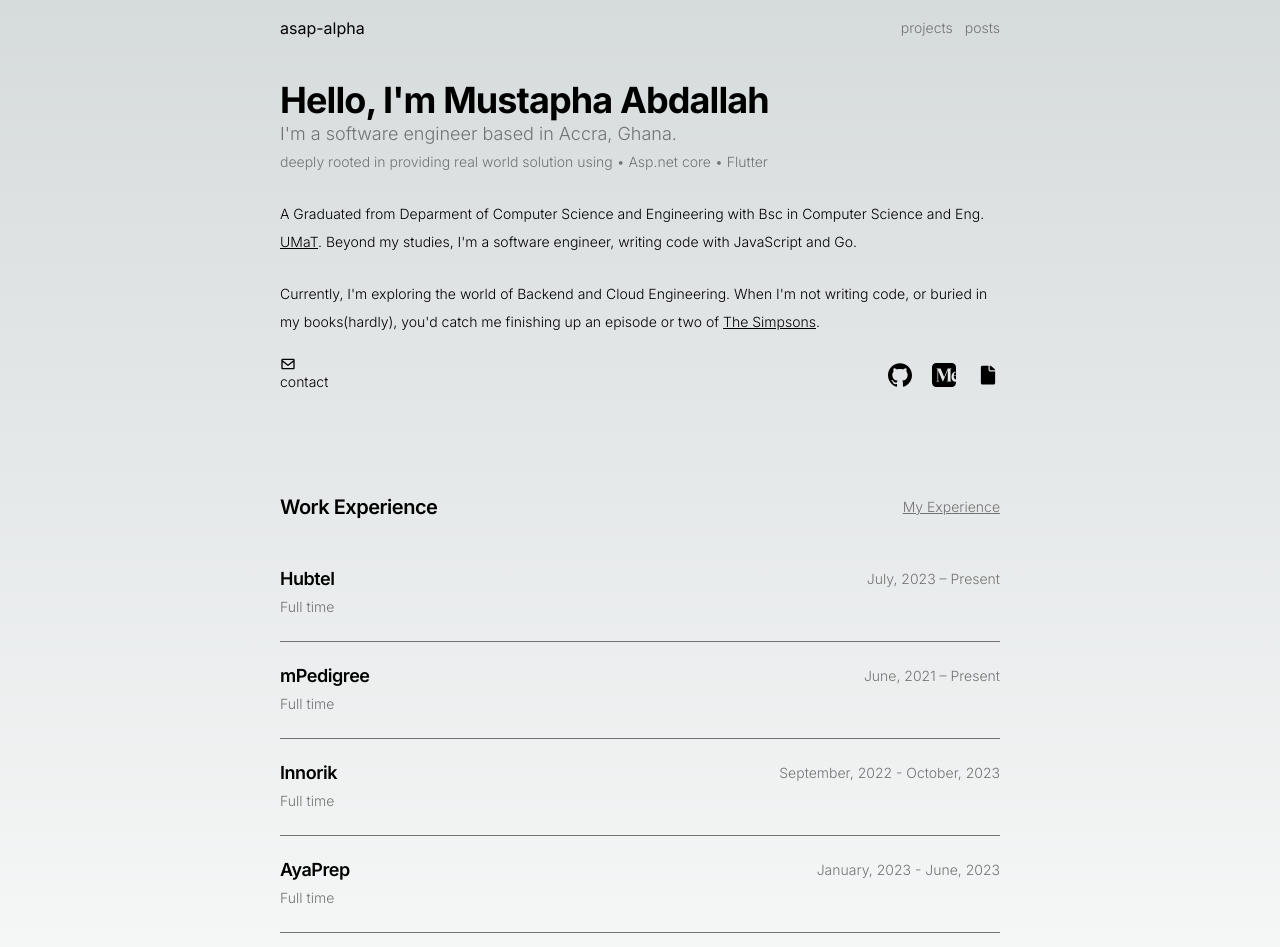
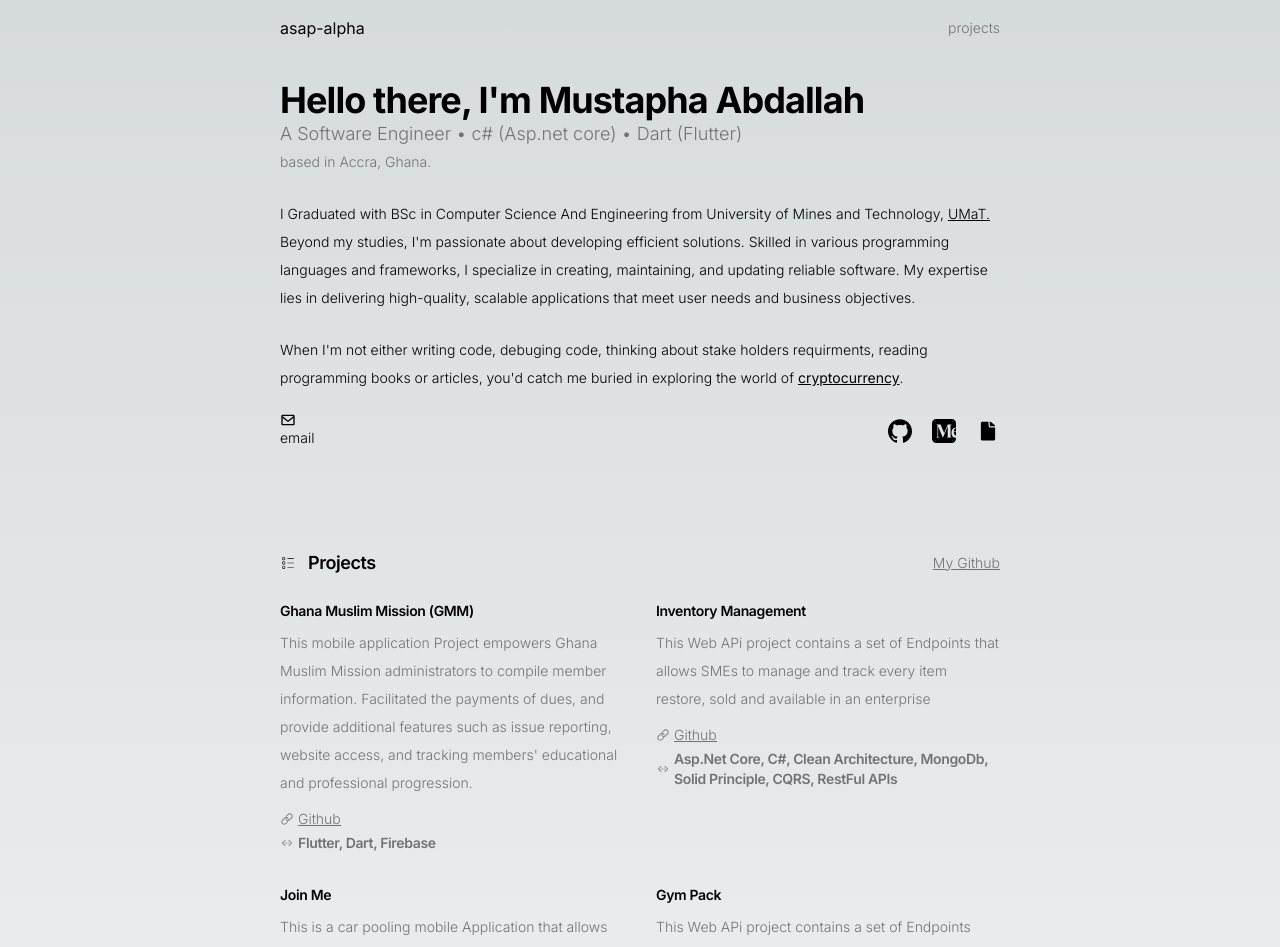
Before and after one commit to asap-alpha/personal-portfolio, a Next.js app: page / in a window 1280 px wide. Shown: the top 947 px of the page. Built offline with nearby package versions, Linux system fonts and the light colour scheme.

Commit message:
project added

```diff
--- a/src/app/layers/intro.tsx
+++ b/src/app/layers/introduction.tsx
@@ -3,17 +3,18 @@ import Link from "next/link";
 import { SiGithub,SiDevdotto, SiMedium } from "react-icons/si";
 import { BiEnvelope } from "react-icons/bi";
 import { IoIosDocument } from "react-icons/io";
+import { UMaTLink, cryptocurrencyLink,resumerLink } from "@/data/constant_Json";
 
 function Introduction() {
   return (
     <div  className="pb-[10vh]">
       <div>
-        <h1 className="text-4xl font-bold">Hello, I'm Mustapha Abdallah</h1>
+        <h1 className="text-4xl font-bold">Hello there, I'm Mustapha Abdallah</h1>
         <p className="text-lg text-neutral-500">
-          I'm a software engineer based in Accra, Ghana.
+        A Software Engineer • c# (Asp.net core) • Dart (Flutter)
         </p>
         <p className="text-neutral-500">
-          deeply rooted in providing real world solution using  • Asp.net core • Flutter
+        based in Accra, Ghana.
         </p>
       </div>
 
@@ -21,32 +22,35 @@ function Introduction() {
 
       <div>
         <p>
-            A Graduated from Deparment of Computer Science and Engineering with Bsc in Computer Science and Eng. {" "}
+            I Graduated with BSc in Computer Science And Engineering from University of Mines and Technology, {" "}
             <Link
               target="_blank"
               href={
-                "https://umat.edu.gh/"
+                UMaTLink
               }
               className="underline"
             >
-              UMaT
+              UMaT.
+              <br/>
             </Link>
-            . Beyond my studies, I&apos;m a software engineer, writing code with
-            JavaScript and Go.
+            Beyond my studies, I&apos;m passionate about developing efficient solutions.
+            Skilled in various programming languages and frameworks,
+             I specialize in creating, maintaining, and updating reliable software.
+             My expertise lies in delivering high-quality, scalable applications that meet user needs and business objectives.
         </p>
         <br/>
         <p>
-          Currently, I&apos;m exploring the world of Backend and Cloud Engineering. When
-          I&apos;m not writing code, or buried in my books(hardly), you&apos;d
-          catch me finishing up an episode or two of{" "}
+          When
+          I&apos;m not either writing code, debuging code, thinking about stake holders requirments, reading programming books or articles,
+          you&apos;d catch me buried in exploring the world of {" "}
           <Link
             target="_blank"
             href={
-              "https://www.google.com/search?gs_ssp=eJzj4tDP1TcwTzY3MmD04inJSFUozswtKM7PKwYAUTYHdQ&q=the+simpsons&oq=the+simpsons&sourceid=chrome&ie=UTF-8"
+              cryptocurrencyLink
             }
             className="underline"
           >
-            The Simpsons
+            <b>cryptocurrency</b>
           </Link>
           .
         </p>
@@ -54,7 +58,7 @@ function Introduction() {
           <Link href={"mailto:abdullahmustapha59@gmail.com"} target="_blank">
             <button className="btn rounded-full">
               <BiEnvelope />
-              <p className="text-sm mt-0">contact</p>
+              <p className="text-sm mt-0">email</p>
             </button>
           </Link>
           <div className="flex items-center gap-5">
@@ -74,7 +78,7 @@ function Introduction() {
             </Link>
             <Link
               href={
-                "https://docs.google.com/document/d/1y46kIBLlpU7lt1Nx82RL5jnDPgpilo2tDgmPBSSV05c/edit?usp=sharing"
+                resumerLink
               }
               target="_blank"
               className="text-2xl"
--- a/src/app/page.tsx
+++ b/src/app/page.tsx
@@ -1,10 +1,12 @@
-import Introduction from "../app/layers/intro";
+import Project from "@/components/project";
+import Introduction from "./layers/introduction";
 import ExperienceSection from "@/components/experience";
 
 export default function Home() {
   return (
     <div>
     <Introduction/>
+    <Project/>
     <ExperienceSection/>
     </div>
   );
--- a/src/components/experience.tsx
+++ b/src/components/experience.tsx
@@ -1,4 +1,4 @@
-import { experience } from "@/data/experience";
+import { experience_json } from "@/data/experience_json";
 import Link from "next/link";
 
 function ExperienceSection() {
@@ -18,7 +18,7 @@ function ExperienceSection() {
       </div>
       <br />
       <div>
-        {experience.map((item) => {
+        {experience_json.map((item) => {
           return (
             <Link href={`${item.company_website}`} key={item.id}>
               <div className="border-b border-b-neutral-500 py-5 hover:scale-[1.02] ease-in-out duration-500">
@@ -26,6 +26,7 @@ function ExperienceSection() {
                   <h5>{item.company_name}</h5>
                   <p className="text-neutral-500 text-sm">{item.duration}</p>
                 </div>
+                <p className="text-neural-450">{item.role}</p>
                 <p className="text-neutral-500">{item.job_type}</p>
               </div>
             </Link>
--- a/src/components/navbar.tsx
+++ b/src/components/navbar.tsx
@@ -12,11 +12,11 @@ function Navbar(){
                   projects
                 </p>
               </Link>
-              <Link href={`/blog`}>
+              {/* <Link href={`/blog`}>
                 <p className="text-sm hover:text-black ease-in duration-200">
                   posts
                 </p>
-              </Link>
+              </Link> */}
             </div>
           </div>
         </nav>
--- /dev/null
+++ b/src/components/project.tsx
@@ -0,0 +1,54 @@
+import { project_json } from "@/data/project_json";
+import Link from "next/link";
+import { CiCircleList } from "react-icons/ci";
+import { IoIosAlbums, IoIosApps, IoIosCode, IoIosCodeWorking, IoIosHeart, IoIosLink, IoIosNotificationsOutline } from "react-icons/io";
+
+function project(){
+return(
+    <div className="mb-16">
+    <div className="flex flex-row justify-between items-center gap-5">
+      <div className="flex items-center gap-3">
+        <CiCircleList />
+        <h5>Projects</h5>
+      </div>
+      <Link
+        href={"https://github.com/asap-alpha"}
+        target="_blank"
+        className="text-neutral-500 underline hover:text-black ease-in-out duration-500"
+      >
+        <p className="text-sm">My Github</p>
+      </Link>
+    </div>
+    <br />
+    <div className="grid grid-cols-1 md:grid-cols-2 gap-8">
+      {project_json.map((item) => {
+        return (
+          <div key={item.id}>
+            <h6>{item.name}</h6>
+            <p className="text-neutral-500 mt-2">{item.about}</p>
+            <Link
+              href={`${item.href}`}
+              className="mt-2 flex items-center gap-1 underline"
+            >
+              <div className="flex items-center gap-1 underline text-neutral-500 text-sm hover:text-black ease-in-out duration-200">
+                <span>
+                  <IoIosLink />
+                </span>
+                <p>{item.href_text}</p>
+                </div>
+            </Link>
+            <div className="flex items-center gap-1 text-neutral-500 text-sm font-semibold tracking-tight">
+                <span>
+                  <IoIosCodeWorking />
+                </span>
+                <h6 className="text-neutral-500">{item.stack}</h6>
+                </div>
+          </div>
+        );
+      })}
+    </div>
+  </div>
+)
+}
+
+export default project;
--- /dev/null
+++ b/src/data/constant_Json.tsx
@@ -0,0 +1,3 @@
+export const cryptocurrencyLink = "https://www.google.com/search?q=what+is+cryptocurrency&oq=what+is+cyptocu&gs_lcrp=EgZjaHJvbWUqDAgBEAAYChixAxiABDIGCAAQRRg5MgwIARAAGAoYsQMYgAQyCQgCEAAYChiABDIJCAMQABgKGIAEMgkIBBAAGAoYgAQyCQgFEAAYChiABDIJCAYQABgKGIAEMgkIBxAAGAoYgAQyCQgIEAAYChiABDIJCAkQABgKGIAE0gEIODM2MmowajSoAgCwAgE&sourceid=chrome&ie=UTF-8";
+export const UMaTLink = "https://umat.edu.gh/";
+export const resumerLink = "https://docs.google.com/document/d/1y46kIBLlpU7lt1Nx82RL5jnDPgpilo2tDgmPBSSV05c/edit?usp=sharing"
--- a/src/data/experience.tsx
+++ b/src/data/experience_json.tsx
@@ -1,8 +1,9 @@
-export const experience = [
+export const experience_json = [
     {
     id :0,
     company_name: "Hubtel",
     job_type: "Full time",
+    role:"Software Engineer, Core Platform - Payments (Checkout)",
     duration: "July, 2023 – Present",
     company_website: "https://hubtel.com/",
     },
@@ -10,6 +11,7 @@ export const experience = [
     id :1,
     company_name: "mPedigree",
     job_type: "Full time",
+    role:"Software Engineer, Cross-Functional Mobile Developer (Flutter)",
     duration: "June, 2021 – Present",
     company_website: "https://hubtel.com/",
     },
@@ -17,22 +19,17 @@ export const experience = [
     id :2,
     company_name: "Innorik",
     job_type: "Full time",
+    role:"Full-Stack Developer (Backend & React)",
     duration: "September, 2022 - October, 2023",
-    company_website: "https://hubtel.com/",
+    company_website: "https://www.innorik.com/",
    },
    {
     id :3,
     company_name: "AyaPrep ",
-    job_type: "Full time",
+    job_type: "Contract",
+    role:"Software Developer, Cross-Functional Mobile Developer (Flutter)",
     duration: "January, 2023 - June, 2023",
-    company_website: "https://hubtel.com/",
-   },
-   {
-    id :4,
-    company_name: "Ghana Muslim Mission (GMM)",
-    job_type: "Contract",
-    duration: "July, 2021 - December, 2021",
-    company_website: "https://hubtel.com/",
+    company_website: "https://ayaprep.com/",
    }
 
 ];
--- /dev/null
+++ b/src/data/project_json.tsx
@@ -0,0 +1,34 @@
+export const project_json = [
+    {
+    id :0,
+    name: "Ghana Muslim Mission (GMM)",
+    about: "This mobile application Project empowers Ghana Muslim Mission administrators to compile member information. Facilitated the payments of dues, and provide additional features such as issue reporting, website access, and tracking members' educational and professional progression.",
+    href: "https://github.com/asap-alpha/119gmm_app",
+    href_text: "Github",
+    stack: ["Flutter, Dart, Firebase"]
+    },
+    {
+    id :1,
+    name: "Inventory Management",
+    about: "This Web APi project contains a set of Endpoints that allows SMEs to manage and track every item restore, sold and available in an enterprise",
+    href: "https://github.com/asap-alpha/inventoryManagement",
+    href_text: "Github",
+    stack: ["Asp.Net Core, C#, Clean Architecture, MongoDb, Solid Principle, CQRS, RestFul APIs"],
+    },
+    {
+    id :2,
+    name: "Join Me",
+    about: "This is a car pooling mobile Application that allows students on campus to share a cost of a ride when heading towards the same destination.",
+    href: "https://github.com/aboagyewaa/JoinMe",
+    href_text: "Github",
+    stack: ["Flutter, Dart, Firebase"],
+    },
+    {
+    id :3,
+    name: "Gym Pack",
+    about: "This Web APi project contains a set of Endpoints intended be use for managing Gym Centers and allowing trainers to track a record of their trainees, facilating the purchasing of Gym Kits and Gym Goer can be assigned to sports medicine physician or nutritionists",
+    href: "https://github.com/asap-alpha/gymPack",
+    href_text: "Github",
+    stack: ["Asp.Net Core, C#, Clean Architecture, Ms Sql, Solid Principle, CQRS, RestFul APIs"],
+    },
+];
```
